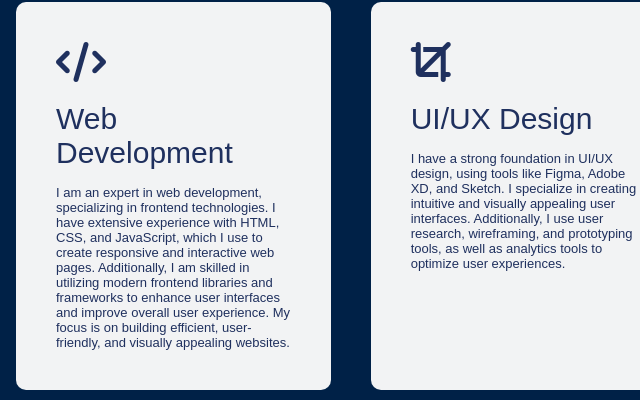
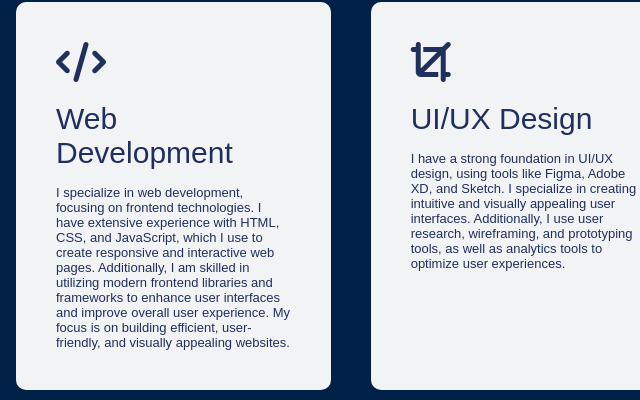
Before and after one commit to MAwais227/-portfolio-, a plain HTML site: page index.html in a window 1280 px wide. Shown: the part 1577-1977 px from the top of the page, 112-752 px from the left. Drawn offline with Linux system fonts and the light colour scheme.

Commit message:
change Description

```diff
--- a/index.html
+++ b/index.html
@@ -85,7 +85,7 @@
                     <div>
                         <i class="fa-solid fa-code"></i>
                         <h2>Web Development</h2>
-                        <p>I am an expert in web development, specializing in frontend technologies. I have extensive experience with HTML, CSS, and JavaScript, which I use to create responsive and interactive web pages. Additionally, I am skilled in utilizing modern frontend libraries and frameworks to enhance user interfaces and improve overall user experience. My focus is on building efficient, user-friendly, and visually appealing websites.</p>
+                        <p>I specialize in web development, focusing on frontend technologies. I have extensive experience with HTML, CSS, and JavaScript, which I use to create responsive and interactive web pages. Additionally, I am skilled in utilizing modern frontend libraries and frameworks to enhance user interfaces and improve overall user experience. My focus is on building efficient, user-friendly, and visually appealing websites.</p>
                         <!-- <a href="#">Learn more</a> -->
                     </div>
                     <div>
```
